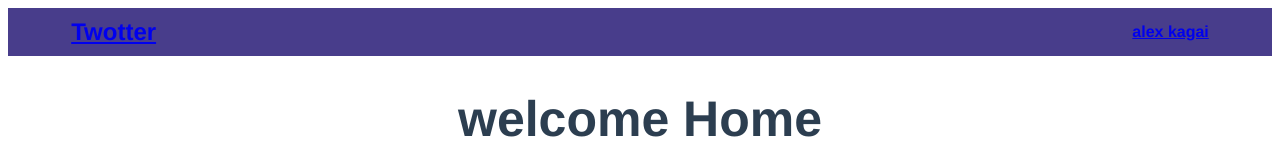
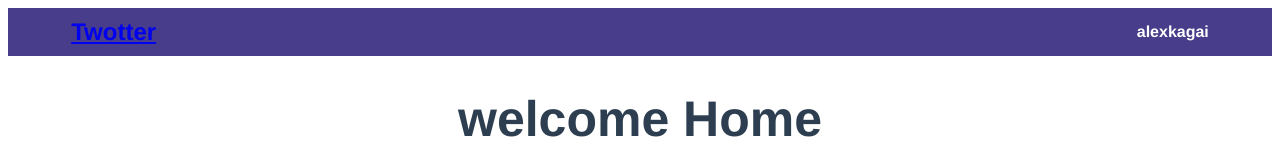
Before and after one commit to Xerrex/ak-weet, a Vue app: page / in a window 1280 px wide. Shown: the top 160 px of the page. Built offline with nearby package versions, Linux system fonts and the light colour scheme.

Commit message:
Used the VUEX

```diff
--- a/src/App.vue
+++ b/src/App.vue
@@ -7,11 +7,9 @@
         </div>
       </router-link>
 
-      <router-link to='/'>
-        <div class="nav-user">
-          alex kagai
-        </div>
-      </router-link>
+      <div class="nav-user" v-if="user">
+        {{ user.username }}
+      </div>
     </nav>
     <router-view/>
   </div>
@@ -19,9 +17,21 @@
 
 
 <script>
+import {useStore } from 'vuex';
+import { computed } from 'vue';
 
 export default{
+
   name: 'App',
+  setup(){
+    const store = useStore();
+    const user = computed(() => store.state.User.user);
+    console.log(user)
+
+    return {
+      user
+    }
+  }
 }
 </script>
 
--- a/src/main.js
+++ b/src/main.js
@@ -1,8 +1,7 @@
 import { createApp } from 'vue'
 import App from './App.vue'
 import router from './router'
-/// import store from './store'
+import store from './store'
 
 // createApp(App).use(store).use(router).mount('#app')
-//createApp(App).use(router).mount('#app')
-createApp(App).use(router).mount('#app')
+createApp(App).use(store).use(router).mount('#app')
--- a/src/router/index.js
+++ b/src/router/index.js
@@ -2,6 +2,8 @@ import { createRouter, createWebHistory} from 'vue-router';
 import Home from '../views/Home.vue';
 import UserProfile from '@/views/UserProfile';
 import Admin from '@/views/Admin'
+import store from '../store';
+import {users} from '@/assets/users';
 
 const routes = [
   {
@@ -30,6 +32,14 @@ const router = createRouter({
 })
 
 router.beforeEach( async(to, from, next)=>{
+
+  const user = store.state.User.user;
+
+  if (!user){
+    await store.dispatch('User/setUser', users[0]);
+
+  }
+
   const isAdmin = false;
   const requiresAdmin = to.matched.some(record => record.meta.requiresAdmin);
 
--- /dev/null
+++ b/src/store/User.js
@@ -0,0 +1,21 @@
+export const UserModule = {
+    namespaced: true,
+
+    state: {
+      user: null
+    },
+
+    // Mutations are functions that effect the STATE.
+    mutations: {
+      SET_USER(state, user) {
+        state.user = user;
+      }
+    },
+
+    // Actions are functions that you call throughout your application that call mutations.
+    actions: {
+      setUser({ commit }, user) {
+        commit('SET_USER', user);
+      }
+    }
+  }
--- a/src/store/index.js
+++ b/src/store/index.js
@@ -1,12 +1,16 @@
 import { createStore } from 'vuex'
+import { UserModule } from './User'
 
 export default createStore({
-  state: {
-  },
-  mutations: {
-  },
-  actions: {
-  },
+  state: {}, // end of State
+
+  // directly change the state
+  mutations: {}, // end of mutaions
+
+  // used to call the mutations
+  actions: {}, // end of actions
+
   modules: {
-  }
+    User: UserModule
+  } // end of modules
 })
--- a/src/views/Admin.vue
+++ b/src/views/Admin.vue
@@ -1,6 +1,7 @@
 <template>
     <div class="admin">
         <h1>Admin page</h1>
+
     </div>
 </template>
 
@@ -8,7 +9,7 @@
 export default {
     name: 'Admin',
     setup(){
-
+        // deploy to Heroku
     }
 }
 </script>
```
